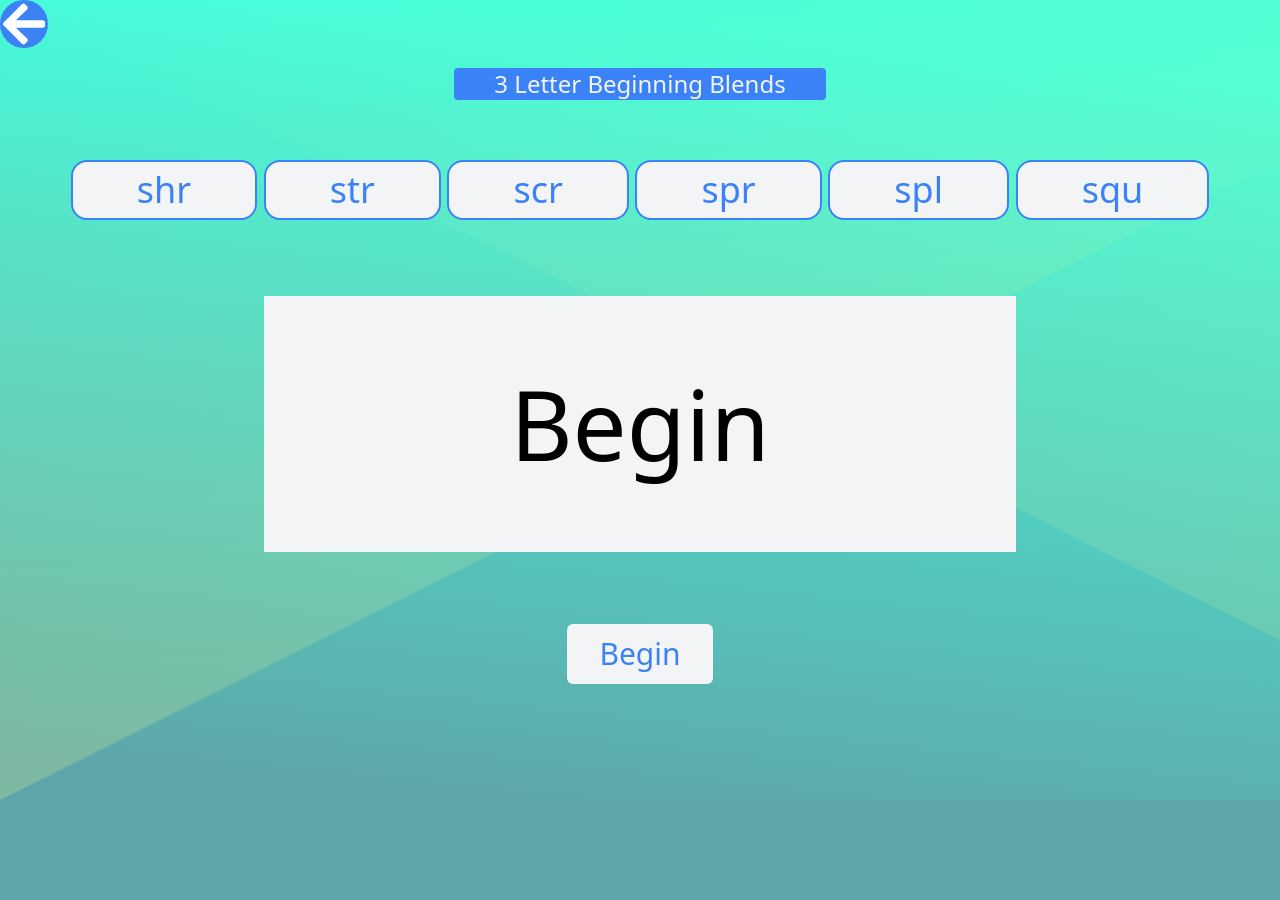
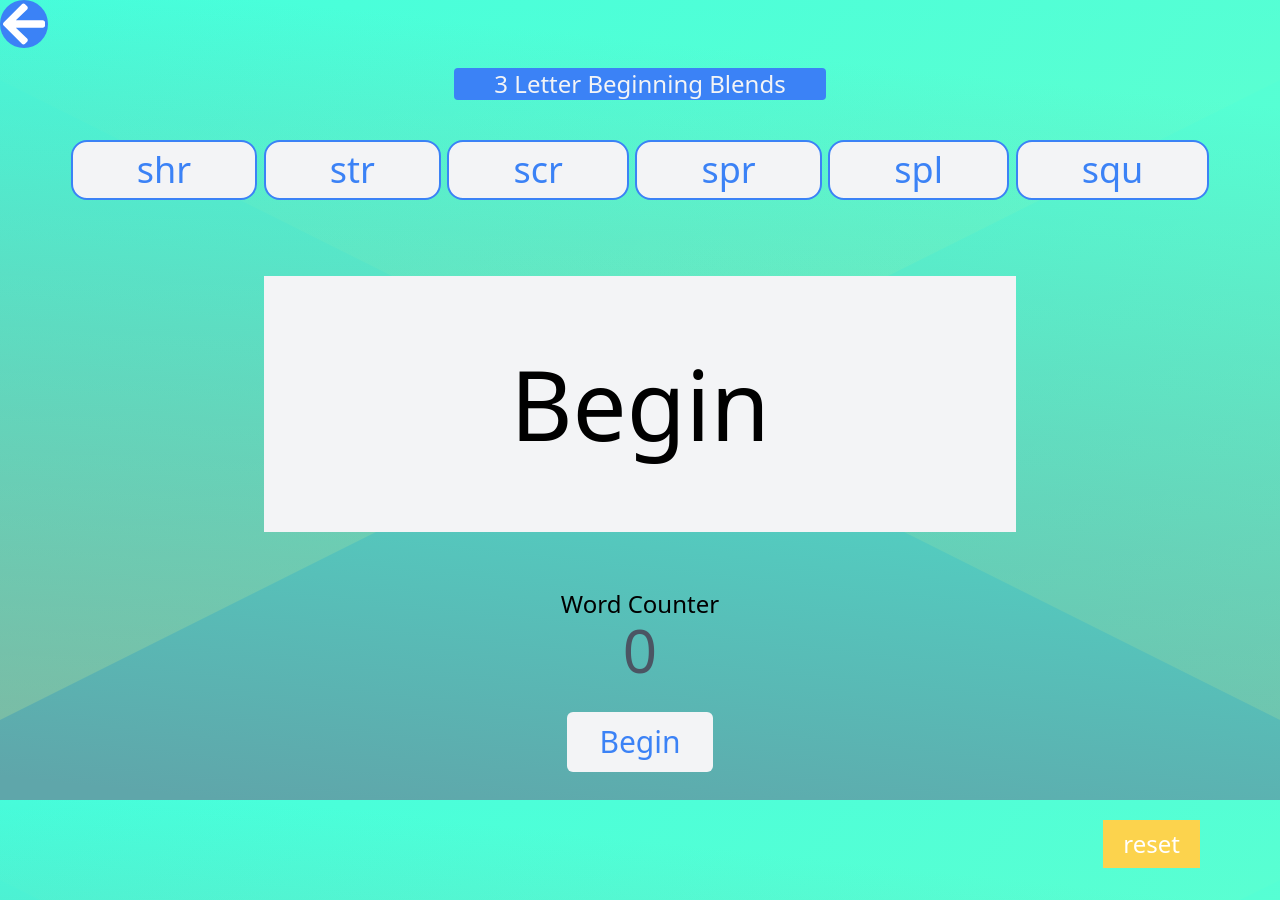
Before and after one commit to carlosdlroca/aa-hop-v2, a Next.js app: page /hop/3-letter-beginning-blends in a window 1280 px wide. Before the commit the page ends 800 px from the top, so only its background shows below. Built offline with nearby package versions, Linux system fonts and the light colour scheme.

Commit message:
add reset button and counter

```diff
--- a/components/hop.js
+++ b/components/hop.js
@@ -6,7 +6,17 @@ import { reducer, initialState } from "../utils/hooks/stateReducer";
 export default function HOP({ file, playAudio }) {
     const [state, dispatch] = useReducer(reducer(file), initialState);
     return (
-        <div className='py-5'>
+        <div className='pb-24 relative'>
+            <div className='options absolute bottom-8 right-20'>
+                <button
+                    className='bg-amber-300 hover:bg-amber-400 text-white text-2xl px-5 py-2'
+                    onClick={() => {
+                        dispatch({ type: "RESET_STATE" });
+                    }}
+                >
+                    reset
+                </button>
+            </div>
             <Buttons
                 color={file.color}
                 keys={Object.keys(file.words)}
@@ -14,6 +24,12 @@ export default function HOP({ file, playAudio }) {
                 activeButtons={state.activeButtons}
             />
             <WordDisplay chosenWord={state.chosenWord} color={file.color} />
+            <section className='counter grid place-items-center'>
+                <span className='text-2xl'>Word Counter</span>
+                <h2 className='text-gray-600 inline-block text-6xl'>
+                    {state.count}{" "}
+                </h2>
+            </section>
             <button
                 className={`block text-3xl py-3 px-8 mx-auto my-8 rounded-md bg-gray-100 hover:bg-gray-200 text-${file.color}-500`}
                 onClick={() => {
```
